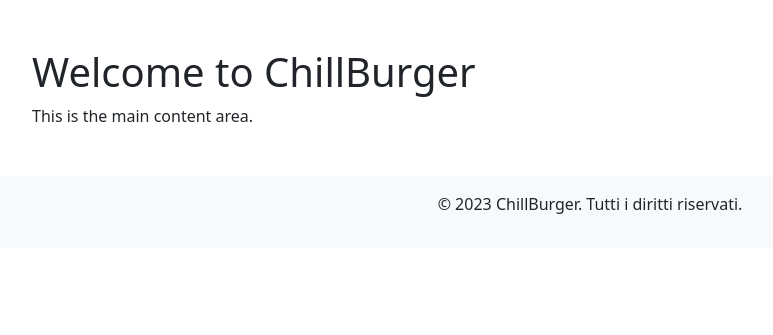
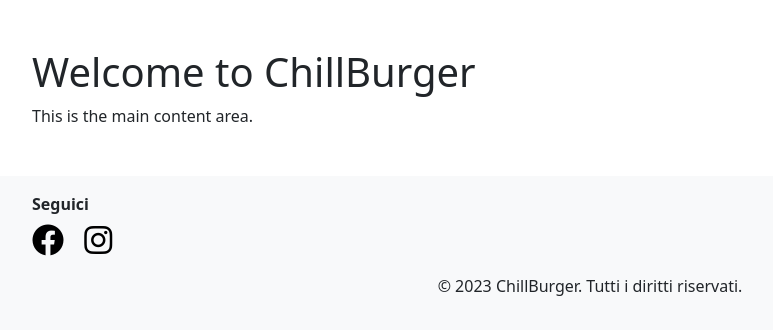
Before and after one commit to Filoferro03/ChillBurgerWebProject, a PHP site: page / in a window 1280 px wide. Shown: the part 82-417 px from the top of the page, without its empty margins (50-823 px from the left). Run offline with PHP 8.4, Linux system fonts and the light colour scheme.

Commit message:
added the icons of facebook,instagram and twitter in the footer

```diff
--- a/chillburger/template/base.php
+++ b/chillburger/template/base.php
@@ -1,17 +1,22 @@
 <!DOCTYPE html>
 <html lang="it">
+
 <head>
     <meta charset="UTF-8">
     <meta name="viewport" content="width=device-width, initial-scale=1.0">
     <title><?php echo $templateParams["titolo"]; ?></title>
-    <link href="https://cdn.jsdelivr.net/npm/bootstrap@5.3.5/dist/css/bootstrap.min.css" rel="stylesheet" integrity="sha384-SgOJa3DmI69IUzQ2PVdRZhwQ+dy64/BUtbMJw1MZ8t5HZApcHrRKUc4W0kG879m7" crossorigin="anonymous">
+    <link href="https://cdn.jsdelivr.net/npm/bootstrap@5.3.5/dist/css/bootstrap.min.css" rel="stylesheet"
+        integrity="sha384-SgOJa3DmI69IUzQ2PVdRZhwQ+dy64/BUtbMJw1MZ8t5HZApcHrRKUc4W0kG879m7" crossorigin="anonymous">
     <link rel="stylesheet" href="./css/style.css">
+    <link rel="stylesheet" href="https://cdnjs.cloudflare.com/ajax/libs/font-awesome/6.4.2/css/all.min.css" />
 </head>
+
 <body>
     <header>
         <nav class="navbar bg-body-tertiary">
             <div class="container-fluid">
-                <button class="navbar-toggler mx-3" type="button" data-bs-toggle="offcanvas" data-bs-target="#offcanvasNavbar" aria-controls="offcanvasNavbar" aria-label="Toggle navigation">
+                <button class="navbar-toggler mx-3" type="button" data-bs-toggle="offcanvas"
+                    data-bs-target="#offcanvasNavbar" aria-controls="offcanvasNavbar" aria-label="Toggle navigation">
                     <span class="navbar-toggler-icon"></span>
                 </button>
                 <a class="navbar-brand" href="#">
@@ -19,18 +24,23 @@
                 </a>
                 <div>
                     <a class="text-decoration-none" href="#">
-                        <svg  xmlns="http://www.w3.org/2000/svg" width="24" height="24" fill="black" class="bi bi-person-circle" viewBox="0 0 16 16">
-                        <path d="M11 6a3 3 0 1 1-6 0 3 3 0 0 1 6 0"/>
-                        <path fill-rule="evenodd" d="M0 8a8 8 0 1 1 16 0A8 8 0 0 1 0 8m8-7a7 7 0 0 0-5.468 11.37C3.242 11.226 4.805 10 8 10s4.757 1.225 5.468 2.37A7 7 0 0 0 8 1"/>
+                        <svg xmlns="http://www.w3.org/2000/svg" width="24" height="24" fill="black"
+                            class="bi bi-person-circle" viewBox="0 0 16 16">
+                            <path d="M11 6a3 3 0 1 1-6 0 3 3 0 0 1 6 0" />
+                            <path fill-rule="evenodd"
+                                d="M0 8a8 8 0 1 1 16 0A8 8 0 0 1 0 8m8-7a7 7 0 0 0-5.468 11.37C3.242 11.226 4.805 10 8 10s4.757 1.225 5.468 2.37A7 7 0 0 0 8 1" />
                         </svg>
                     </a>
                     <a href="#" class="text-decoration-none mx-3">
-                        <svg xmlns="http://www.w3.org/2000/svg" width="24" height="24" fill="black" class="bi bi-bell" viewBox="0 0 16 16">
-                        <path d="M8 16a2 2 0 0 0 2-2H6a2 2 0 0 0 2 2M8 1.918l-.797.161A4 4 0 0 0 4 6c0 .628-.134 2.197-.459 3.742-.16.767-.376 1.566-.663 2.258h10.244c-.287-.692-.502-1.49-.663-2.258C12.134 8.197 12 6.628 12 6a4 4 0 0 0-3.203-3.92zM14.22 12c.223.447.481.801.78 1H1c.299-.199.557-.553.78-1C2.68 10.2 3 6.88 3 6c0-2.42 1.72-4.44 4.005-4.901a1 1 0 1 1 1.99 0A5 5 0 0 1 13 6c0 .88.32 4.2 1.22 6"/>
+                        <svg xmlns="http://www.w3.org/2000/svg" width="24" height="24" fill="black" class="bi bi-bell"
+                            viewBox="0 0 16 16">
+                            <path
+                                d="M8 16a2 2 0 0 0 2-2H6a2 2 0 0 0 2 2M8 1.918l-.797.161A4 4 0 0 0 4 6c0 .628-.134 2.197-.459 3.742-.16.767-.376 1.566-.663 2.258h10.244c-.287-.692-.502-1.49-.663-2.258C12.134 8.197 12 6.628 12 6a4 4 0 0 0-3.203-3.92zM14.22 12c.223.447.481.801.78 1H1c.299-.199.557-.553.78-1C2.68 10.2 3 6.88 3 6c0-2.42 1.72-4.44 4.005-4.901a1 1 0 1 1 1.99 0A5 5 0 0 1 13 6c0 .88.32 4.2 1.22 6" />
                         </svg>
                     </a>
                 </div>
-                <div class="offcanvas offcanvas-start w-50" tabindex="-1" id="offcanvasNavbar" aria-labelledby="offcanvasNavbarLabel">
+                <div class="offcanvas offcanvas-start w-50" tabindex="-1" id="offcanvasNavbar"
+                    aria-labelledby="offcanvasNavbarLabel">
                     <div class="offcanvas-header">
                         <button type="button" class="btn-close" data-bs-dismiss="offcanvas" aria-label="Close"></button>
                     </div>
@@ -59,11 +69,30 @@
 
     <footer class="bg-light py-3">
         <div class="container">
-            <p class="text-center">&copy; 2023 ChillBurger. Tutti i diritti riservati.</p>
+            <div class="col-md-4 mb-3">
+                <strong class="mb-4">Seguici</strong>
+                <div class="mt-2">
+                    <a href="https://www.facebook.com/" class=" me-3"
+                        title="visualizza la nostra pagina facebook per restare aggioranato"><strong
+                            class="fab fa-facebook fa-2x text-black"></strong></a>
+                    <a href="https://www.instagram.com/" class=" me-3"
+                        title="visualizza la nostra pagina instagram per restare aggioranato"><strong
+                            class="fab fa-instagram fa-2x text-black"></strong></a>
+                    <a href="https://x.com/home" class=""
+                        title="visualizza la nostra pagina twitter per restare aggioranato"><strong
+                            class="fab fa-square-x-twitter fa-2x text-black"></strong></a>
+                </div>
+            </div>
+            <div>
+                <p class="text-center">&copy; 2023 ChillBurger. Tutti i diritti riservati.</p>
+            </div>
         </div>
     </footer>
 
-    <script src="https://cdn.jsdelivr.net/npm/bootstrap@5.3.5/dist/js/bootstrap.bundle.min.js" integrity="sha384-k6d4wzSIapyDyv1kpU366/PK5hCdSbCRGRCMv+eplOQJWyd1fbcAu9OCUj5zNLiq" crossorigin="anonymous"></script>
-  </body>
+    <script src="https://cdn.jsdelivr.net/npm/bootstrap@5.3.5/dist/js/bootstrap.bundle.min.js"
+        integrity="sha384-k6d4wzSIapyDyv1kpU366/PK5hCdSbCRGRCMv+eplOQJWyd1fbcAu9OCUj5zNLiq"
+        crossorigin="anonymous"></script>
 </body>
+</body>
+
 </html>
```
